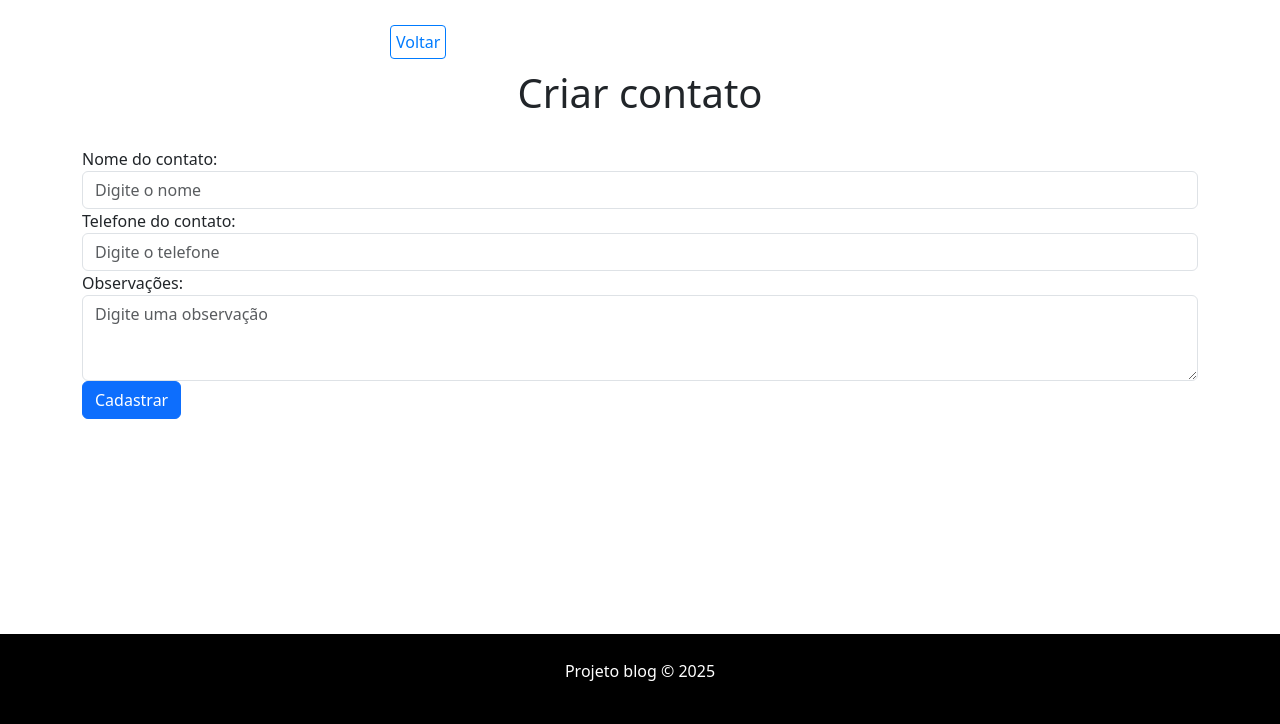
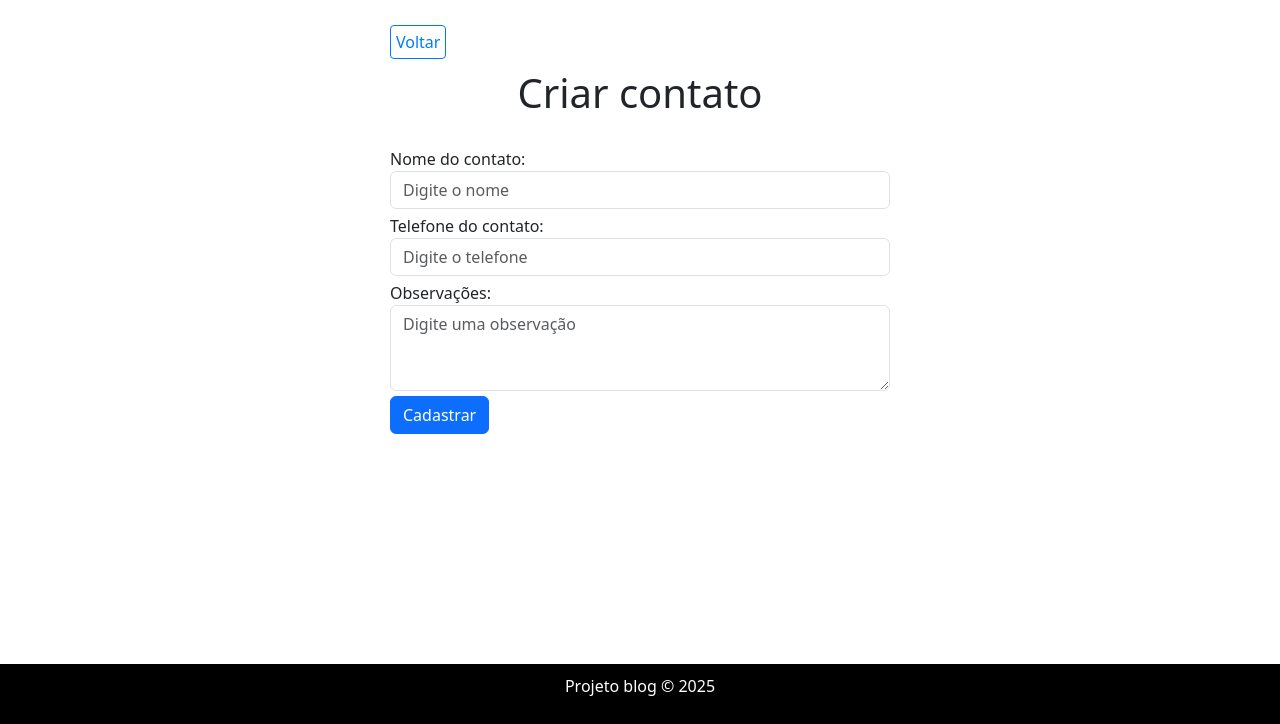
Before and after one commit to jean-meandonca/agenda-php, a PHP site: page /create.php in a window 1280 px wide. Shown: the part 76-800 px from the top of the page. Run offline with PHP 8.4, Linux system fonts and the light colour scheme; data that the repository does not hold is empty.

Commit message:
feat(formulario-contatos) - estilizacao do formulario

```diff
--- a/create.php
+++ b/create.php
@@ -4,7 +4,7 @@
     <div class="container">
         <?php include_once("templates/backbtn.html"); ?>
         <h1 id="main-title">Criar contato</h1>
-        <form action="<?= $BASE_URL ?>config/process.php" method="POST">
+        <form id="create-form" action="<?= $BASE_URL ?>config/process.php" method="POST">
             <input type="hidden" name="type" value="create">
             <div class="form-group">
                 <label for="name">Nome do contato:</label>
--- a/css/styles.css
+++ b/css/styles.css
@@ -98,5 +98,14 @@ footer{
     text-align: center;
     background-color: #000;
     color: #FFF;
-    padding: 25px 0;
+    padding: 10px 0;
 }
+
+#create-form, #edit-form{
+    max-width: 500px;
+    margin: 0 auto;
+}
+
+.form-group{
+    margin-bottom: 5px;
+}
```
